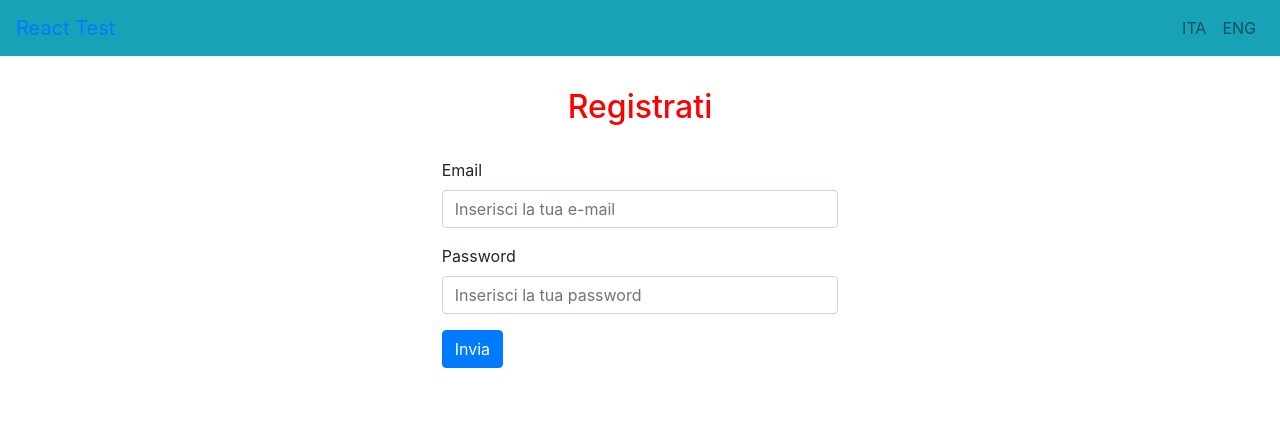
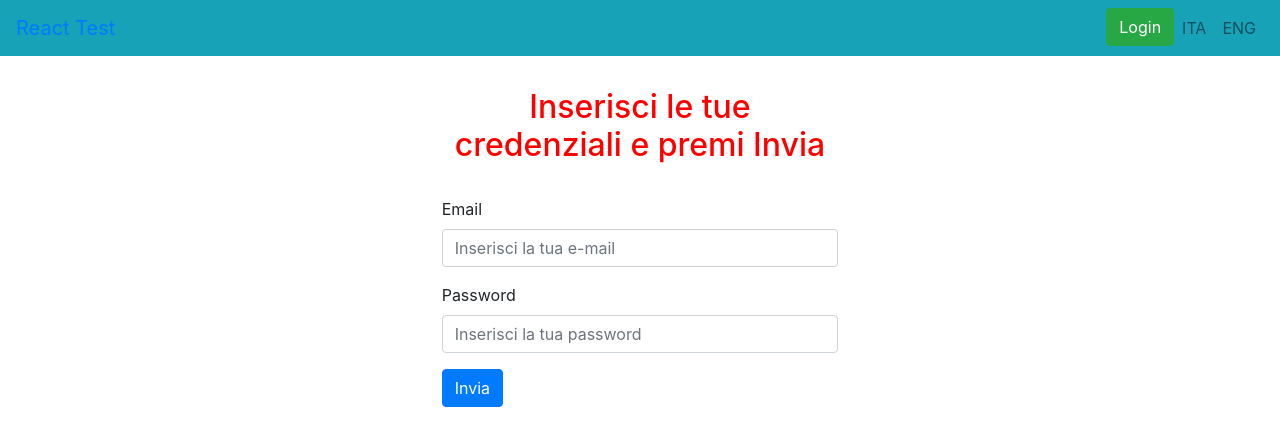
Before and after one commit to robertbarakat/react-test, a React (Create React App) app: page /signin in a window 1280 px wide. Shown: the top 446 px of the page. Built offline with nearby package versions, Linux system fonts and the light colour scheme.

Commit message:
Implementazione Button Login/Logout e accesso ristretto a pagina profile

```diff
--- /dev/null
+++ b/src/actions/toggleLog.js
@@ -0,0 +1,6 @@
+const toggleLog = bool => ({
+  type: 'TOGGLE_LOG',
+  bool,
+});
+
+export default toggleLog;
--- a/src/components/Header.jsx
+++ b/src/components/Header.jsx
@@ -9,6 +9,7 @@ import {
   NavLink,
 } from 'reactstrap';
 import { Link } from 'react-router-dom';
+import LogComponent from '../containers/LogComponent';
 
 class Header extends Component {
   constructor(props) {
@@ -38,6 +39,9 @@ class Header extends Component {
           <Collapse isOpen={isOpen} navbar>
             <Nav className="ml-auto" navbar>
               <NavItem>
+                <LogComponent />
+              </NavItem>
+              <NavItem>
                 <NavLink href="/">ITA</NavLink>
               </NavItem>
               <NavItem>
--- /dev/null
+++ b/src/containers/LogComponent.jsx
@@ -0,0 +1,45 @@
+import React, { Component } from 'react';
+import { bindActionCreators } from 'redux';
+import { connect } from 'react-redux';
+import { Button } from 'reactstrap';
+import { withRouter } from 'react-router-dom';
+import PropTypes from 'prop-types';
+import toggleLog from '../actions/toggleLog';
+
+class LogComponent extends Component {
+  signInRedirect() {
+    const { history } = this.props;
+    history.push('/signin');
+  }
+
+  render() {
+    const { logStatus, toggleLog } = this.props;
+    const logButton = (logStatus) ? (
+      <Button color="danger" onClick={() => toggleLog(false)}>Logout</Button>) : <Button color="success" onClick={() => this.signInRedirect()}>Login</Button>;
+    return (
+      <div>
+        {logButton}
+      </div>
+    );
+  }
+}
+
+function mstp(state) {
+  return {
+    logStatus: state.logStatus,
+  };
+}
+
+function mdtp(dispatch) {
+  return bindActionCreators({ toggleLog }, dispatch);
+}
+
+LogComponent.propTypes = {
+  logStatus: PropTypes.bool,
+};
+
+LogComponent.defaultProps = {
+  logStatus: false,
+};
+
+export default withRouter(connect(mstp, mdtp)(LogComponent));
--- a/src/containers/Profile.jsx
+++ b/src/containers/Profile.jsx
@@ -20,7 +20,10 @@ class Profile extends Component {
 
   render() {
     const { storage } = this.state;
-    return (
+    const { logStatus, history } = this.props;
+    if (!logStatus) {
+      history.push('/');
+    } return (
       <Col xs={12} sm={{ size: 4, offset: 4 }}>
         <StyledHeading2>
           Buongiorno&nbsp;
@@ -34,15 +37,20 @@ class Profile extends Component {
 }
 
 function mstp(state) {
-  return { users: state.users };
+  return {
+    users: state.users,
+    logStatus: state.logStatus,
+  };
 }
 
 Profile.propTypes = {
+  logStatus: PropTypes.bool,
   users: PropTypes.arrayOf(PropTypes.objectOf(PropTypes.oneOfType([PropTypes.number,
     PropTypes.string]))),
 };
 
 Profile.defaultProps = {
+  logStatus: false,
   users: [{
     id: 1, name: 'Robert', lastname: 'Barakat', email: 'rob@robert.it', password: 'pswd',
   }],
--- a/src/containers/SignIn.jsx
+++ b/src/containers/SignIn.jsx
@@ -3,9 +3,11 @@ import {
   Col, Button, Form, FormGroup, Label, Input,
 } from 'reactstrap';
 import bcrypt from 'bcryptjs';
+import { bindActionCreators } from 'redux';
 import { withRouter } from 'react-router-dom';
 import { connect } from 'react-redux';
 import PropTypes from 'prop-types';
+import toggleLog from '../actions/toggleLog';
 import StyledHeading2 from '../myStyledComponents';
 
 class SignIn extends Component {
@@ -26,10 +28,11 @@ class SignIn extends Component {
 
   checkProfile() {
     const { email, password } = this.state;
-    const { history, users } = this.props;
+    const { history, users, toggleLog } = this.props;
     const profile = users.filter(item => item.email === email
      && bcrypt.compareSync(password, item.password));
     if (profile.length !== 0) {
+      toggleLog(true);
       history.push(`/profile/${profile[0].id}`);
     } else {
       this.setState({ invalidText: 'Email o password invalidi, riprova' });
@@ -41,7 +44,7 @@ class SignIn extends Component {
     return (
       <Col xs={12} sm={{ size: 4, offset: 4 }}>
         <StyledHeading2>
-          Registrati
+          Inserisci le tue credenziali e premi Invia
         </StyledHeading2>
         <Form>
           <FormGroup>
@@ -76,6 +79,10 @@ function mstp(state) {
   return { users: state.users };
 }
 
+function mdtp(dispatch) {
+  return bindActionCreators({ toggleLog }, dispatch);
+}
+
 SignIn.propTypes = {
   users: PropTypes.arrayOf(PropTypes.objectOf(PropTypes.oneOfType([PropTypes.number,
     PropTypes.string]))),
@@ -87,4 +94,4 @@ SignIn.defaultProps = {
   }],
 };
 
-export default withRouter(connect(mstp)(SignIn));
+export default withRouter(connect(mstp, mdtp)(SignIn));
--- a/src/containers/SignUp.jsx
+++ b/src/containers/SignUp.jsx
@@ -8,6 +8,7 @@ import { connect } from 'react-redux';
 import { withRouter } from 'react-router-dom';
 import PropTypes from 'prop-types';
 import createProfile from '../actions/createProfile';
+import toggleLog from '../actions/toggleLog';
 import StyledHeading2 from '../myStyledComponents';
 
 class SignUp extends Component {
@@ -19,9 +20,9 @@ class SignUp extends Component {
       email: '',
       password: '',
       passwordbis: '',
-      invalidpswd: '',
+      invalidpswd: false,
       invalidTextPswd: '',
-      invalidEmail: '',
+      invalidEmail: false,
       invalidTextEmail: '',
     };
     this.handleChange = this.handleChange.bind(this);
@@ -34,22 +35,24 @@ class SignUp extends Component {
 
   handleSubmit() {
     const {
-      name, lastname, email, password, passwordbis,
+      name, lastname, email, password, passwordbis, invalidEmail, invalidpswd,
     } = this.state;
-    const { users } = this.props;
-    const { createProfile, id, history } = this.props;
+    const {
+      createProfile, toggleLog, id, history, users,
+    } = this.props;
     const emailCheck = users.filter(item => item.email === email);
     if (password !== passwordbis) {
       this.setState({
-        invalidpswd: 'invalid',
+        invalidpswd: !invalidpswd,
         invalidTextPswd: 'Attenzione, i due campi password non sono identici',
       });
     } else if (emailCheck.length !== 0) {
       this.setState({
-        invalidEmail: 'invalid',
+        invalidEmail: !invalidEmail,
         invalidTextEmail: 'Attenzione, questo indirizzo email risulta già registrato',
       });
     } else {
+      toggleLog(true);
       const saltRounds = 10;
       bcrypt.hash(password, saltRounds, (err, hash) => {
         const data = {
@@ -151,11 +154,12 @@ function mstp(state) {
   return {
     id: state.id,
     users: state.users,
+    logStatus: state.logStatus,
   };
 }
 
 function mdtp(dispatch) {
-  return bindActionCreators({ createProfile }, dispatch);
+  return bindActionCreators({ createProfile, toggleLog }, dispatch);
 }
 
 SignUp.propTypes = {
--- a/src/reducers/index.js
+++ b/src/reducers/index.js
@@ -1,10 +1,12 @@
 import { combineReducers } from 'redux';
 import users from './users';
 import id from './id';
+import logStatus from './logStatus';
 
 const allReducers = combineReducers({
   users,
   id,
+  logStatus,
 });
 
 export default allReducers;
--- /dev/null
+++ b/src/reducers/logStatus.js
@@ -0,0 +1,12 @@
+const initialState = false;
+
+const logStatus = (state = initialState, action) => {
+  switch (action.type) {
+    case 'TOGGLE_LOG':
+      return action.bool;
+    default:
+      return state;
+  }
+};
+
+export default logStatus;
```
